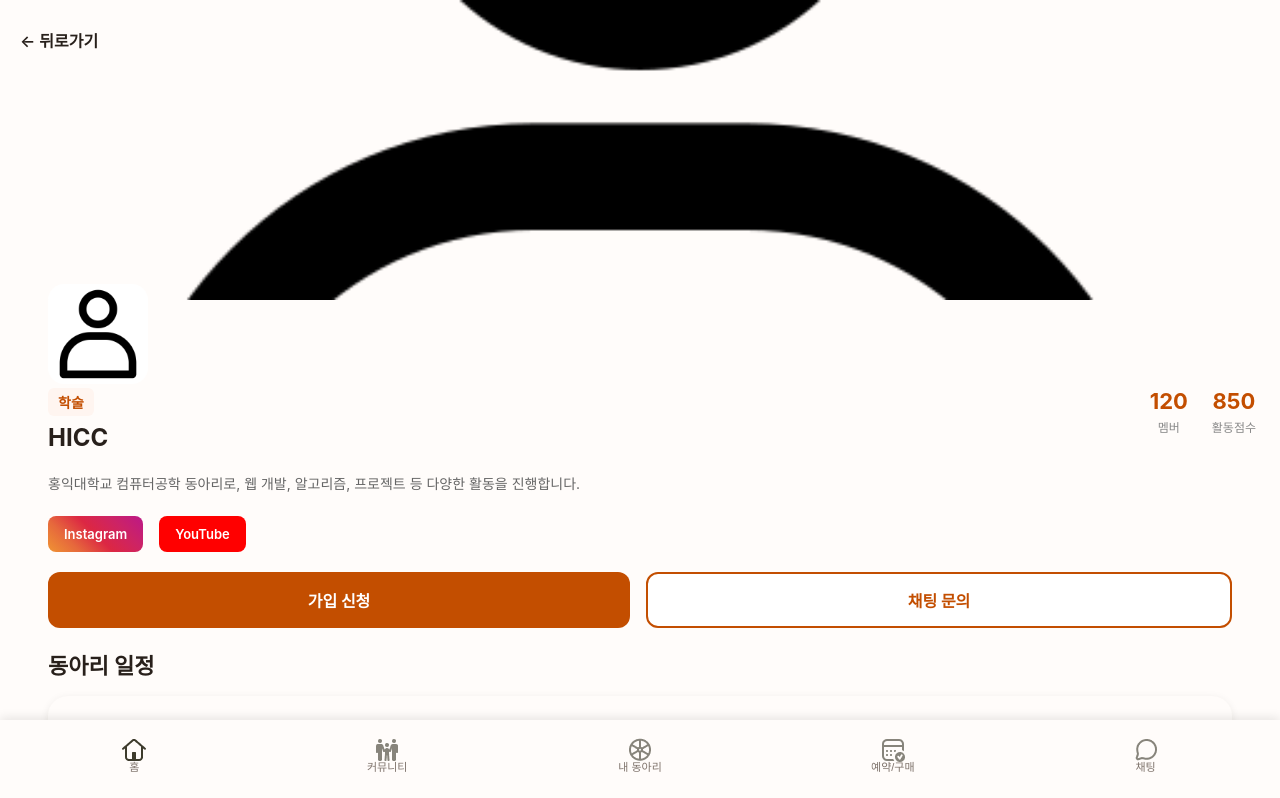
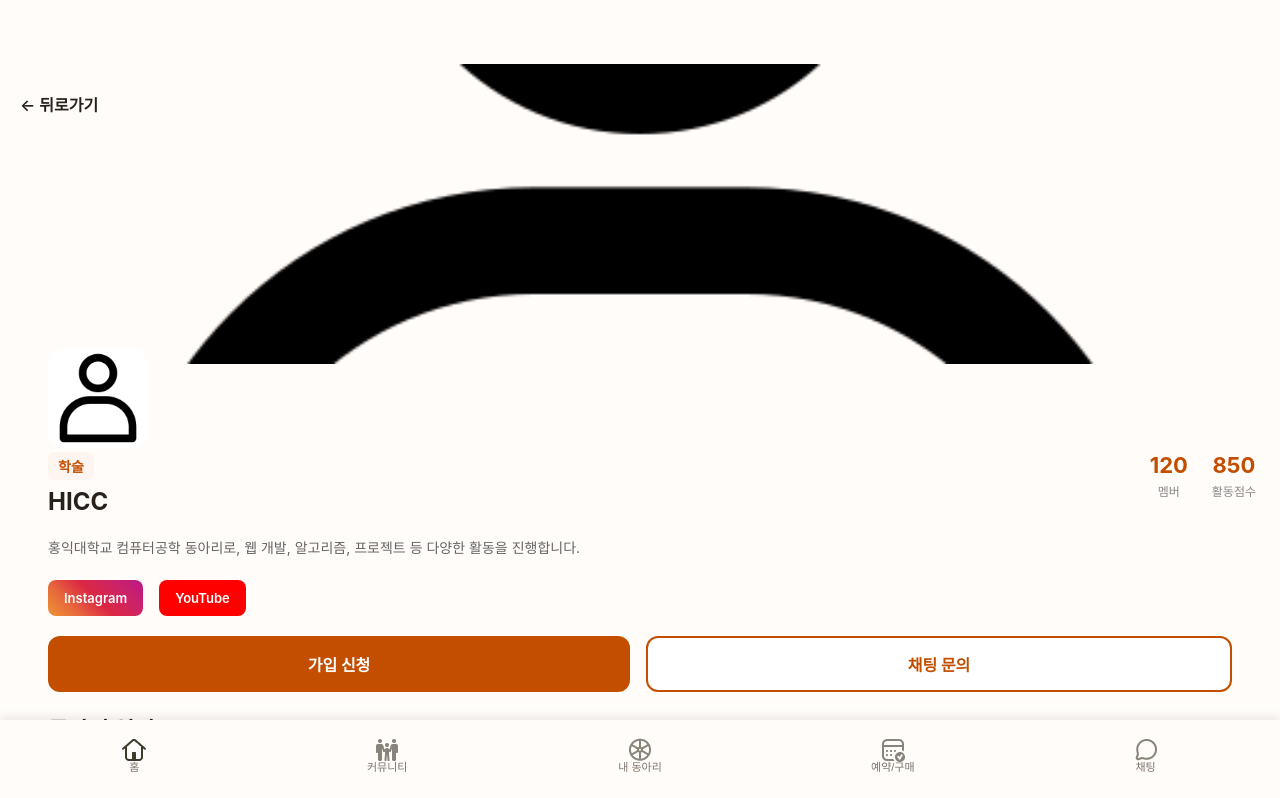
Before and after one commit to hyeonhakjang/admin_group_proto, a React (Create React App) app: page /community/club/1 in a window 1280 px wide. Shown: the top 798 px of the page. Built offline with nearby package versions, Linux system fonts and the light colour scheme.

Commit message:
fix: ClubDetailScreen 히어로 섹션 헤더 침범 방지를 위한 상단 마진 추가

```diff
--- a/src/components/ClubDetailScreen.css
+++ b/src/components/ClubDetailScreen.css
@@ -16,6 +16,7 @@
   width: 100%;
   height: clamp(200px, 50vw, 300px);
   overflow: hidden;
+  margin-top: 64px; /* 헤더 높이만큼 상단 마진 추가 */
 }
 
 .club-cover-image {
```
